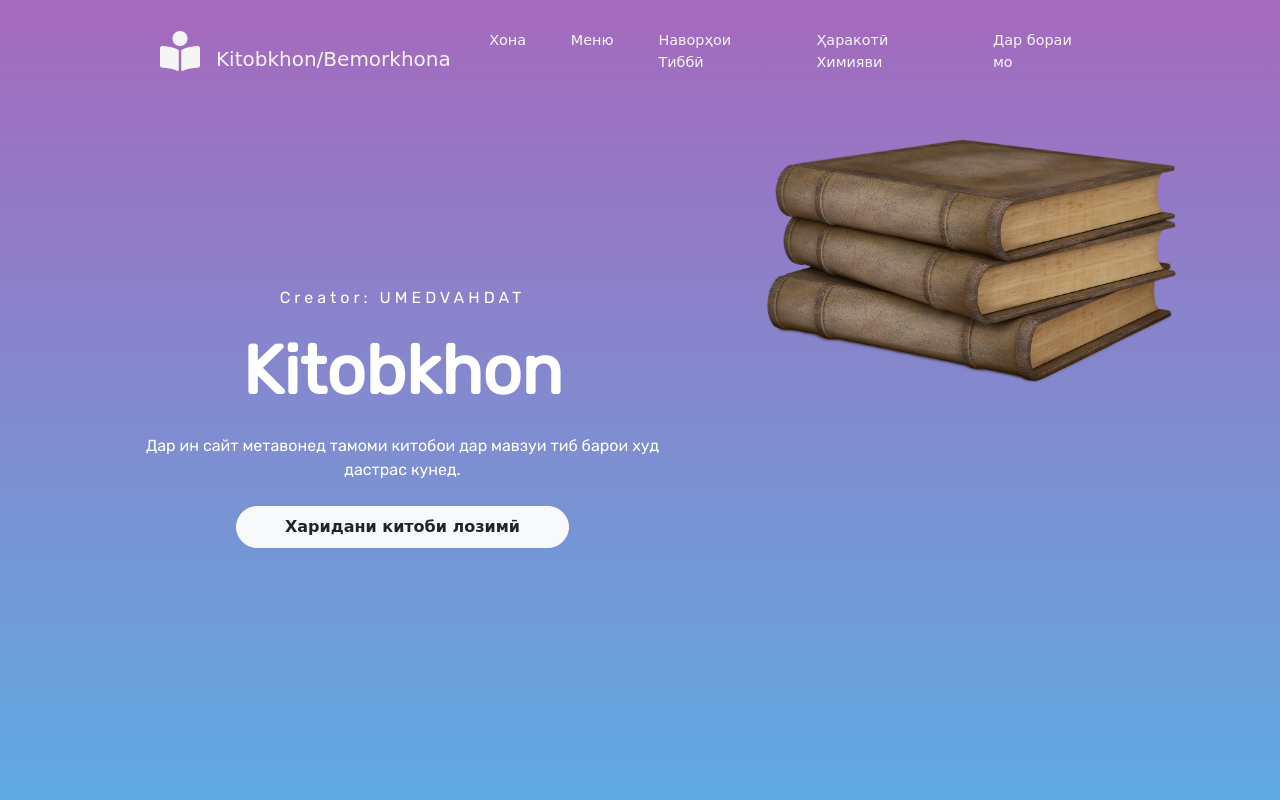
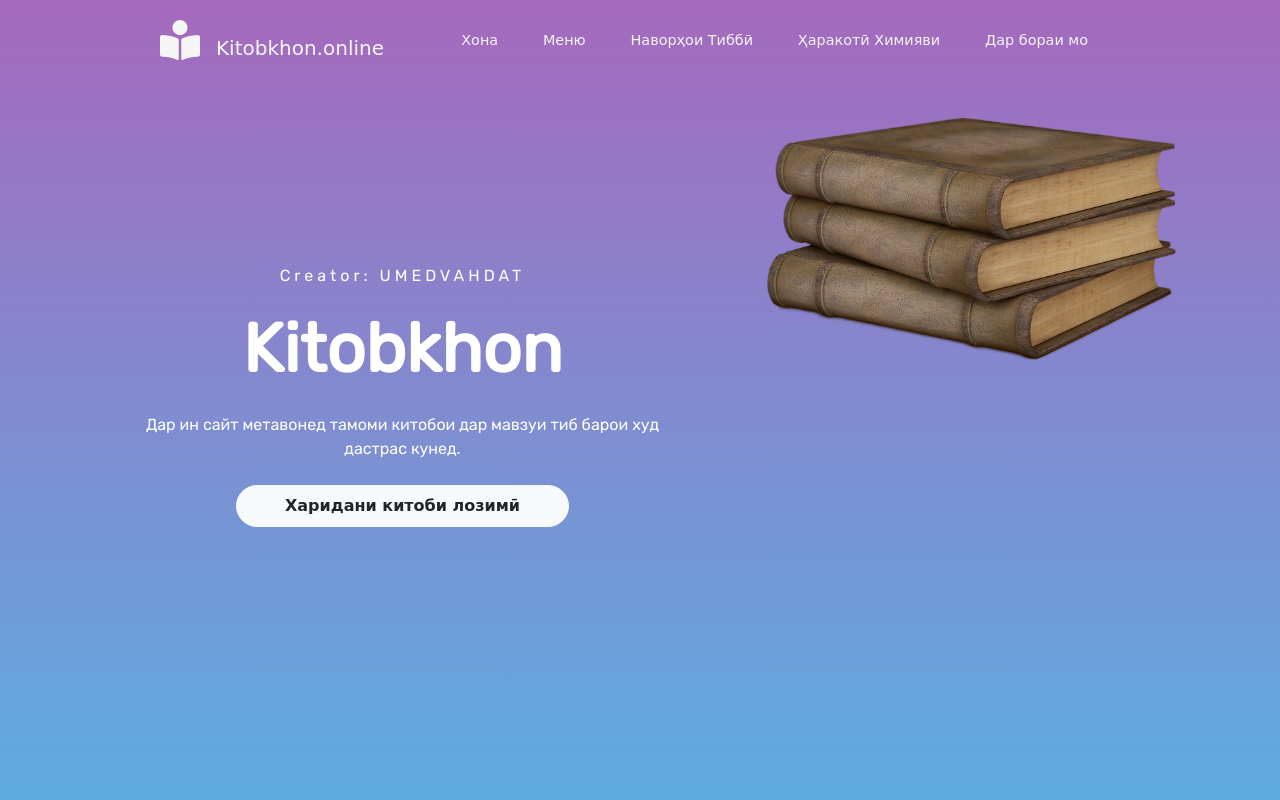
Before and after one commit to Medmedina/Med_books, a plain HTML site: page index.html in a window 1280 px wide. Shown: the top 800 px of the page. Drawn offline with nearby package versions, Linux system fonts and the light colour scheme; a web font is replaced by a local one.

Commit message:
Update index.html

```diff
--- a/index.html
+++ b/index.html
@@ -20,7 +20,7 @@
     <div class="container-fluid p-0">
       <nav class="navbar navbar-expand-lg">
         <a class="navbar-brand" href="#">
-          <i class="fas fa-book-reader fa-2x mx-3"></i>Kitobkhon/Bemorkhona</a>
+          <i class="fas fa-book-reader fa-2x mx-3"></i>Kitobkhon.online</a>
         <button class="navbar-toggler" type="button" data-toggle="collapse" data-target="#navbarNav" aria-controls="navbarNav" aria-expanded="false"
           aria-label="Toggle navigation">
           <i class="fas fa-align-right text-light"></i>
```
